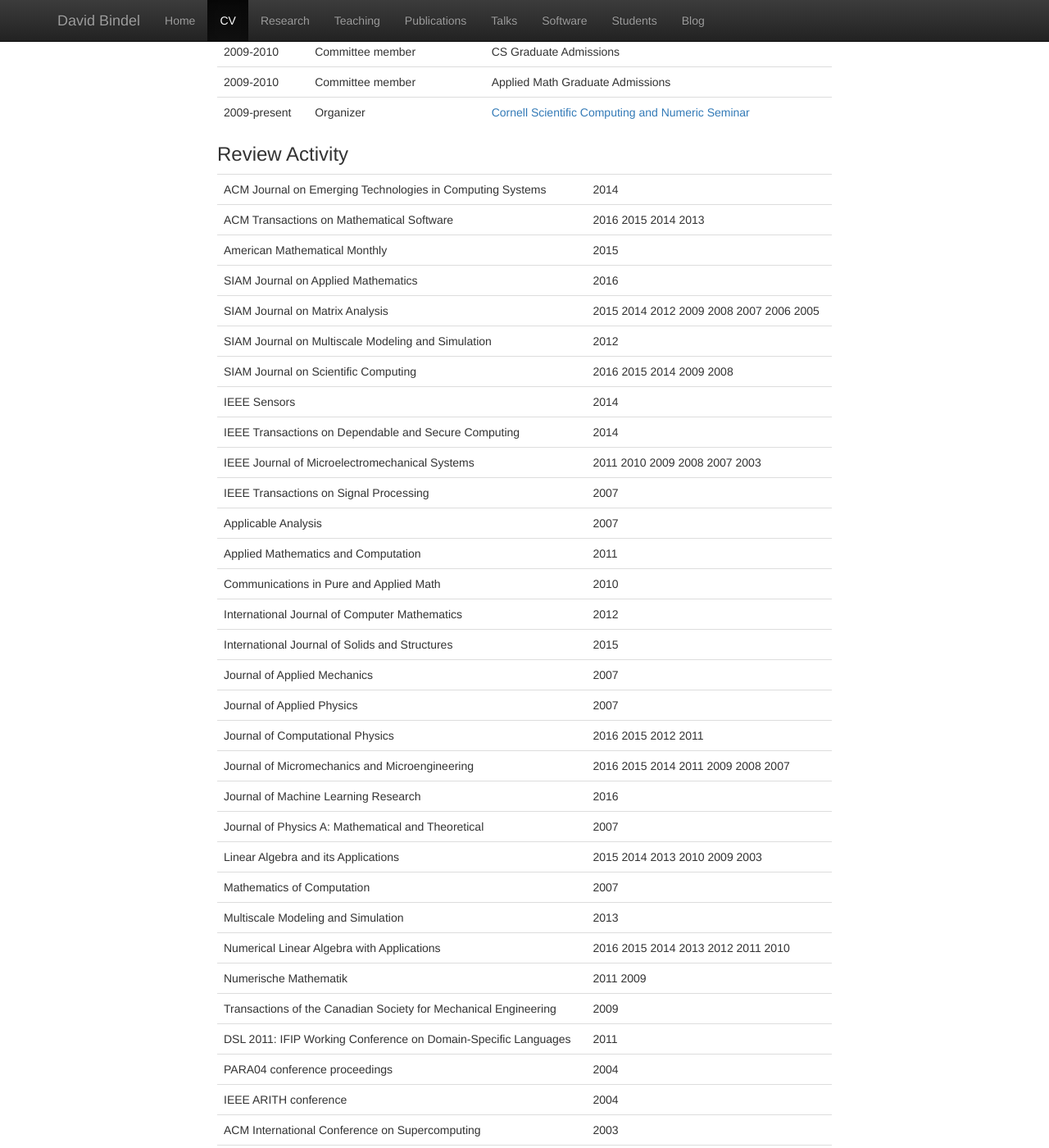
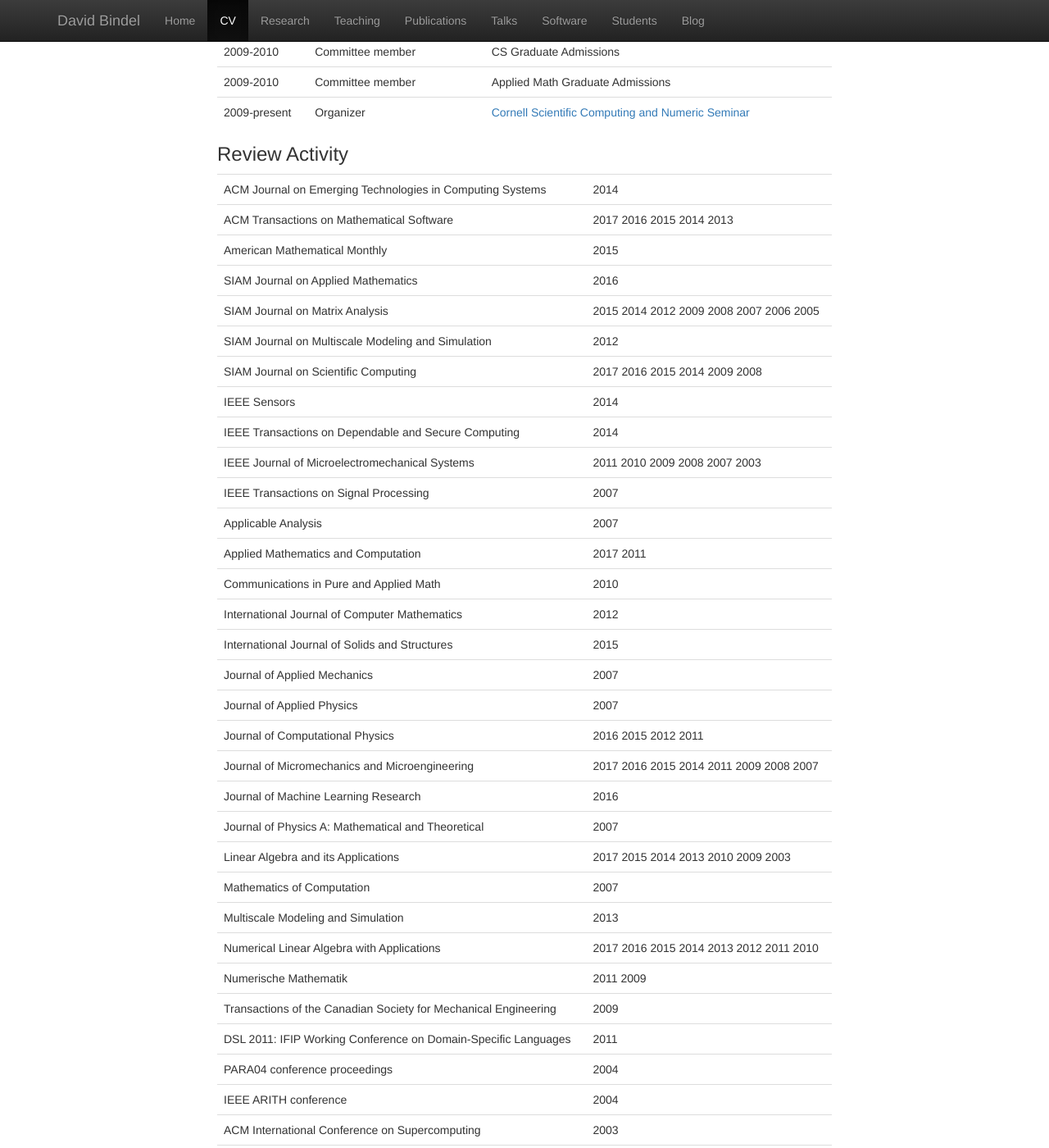
Before and after one commit to dbindel/cornell_web, a Jekyll site: the page built from vita.html, in a window 1280 px wide and 1400 px high, scrolled down 15073 px. Shown: the whole window at 82% size. Built offline with Jekyll 4.4.1, drawn with Linux system fonts in a browser that asks for light colours; nearby versions of some CDN libraries; some of the changed text lies outside the part shown.

Commit message:
Update review stuff.

```diff
--- a/_data/reviewing.yml
+++ b/_data/reviewing.yml
@@ -3,7 +3,7 @@
   when: [2014]
 -
   what: ACM Transactions on Mathematical Software
-  when: [2013, 2014, 2015, 2016]
+  when: [2013, 2014, 2015, 2016, 2017]
 -
   what: American Mathematical Monthly
   when: [2015]
@@ -18,7 +18,7 @@
   when: [2012]
 -
   what: SIAM Journal on Scientific Computing
-  when: [2008, 2009, 2014, 2015, 2016]
+  when: [2008, 2009, 2014, 2015, 2016, 2017]
 -
   what: IEEE Sensors
   when: [2014]
@@ -36,7 +36,7 @@
   when: [2007]
 -
   what: Applied Mathematics and Computation
-  when: [2011]
+  when: [2011, 2017]
 -
   what: Communications in Pure and Applied Math
   when: [2010]
@@ -57,7 +57,7 @@
   when: [2011, 2012, 2015, 2016]
 -
   what: Journal of Micromechanics and Microengineering
-  when: [2007, 2008, 2009, 2011, 2014, 2015, 2016]
+  when: [2007, 2008, 2009, 2011, 2014, 2015, 2016, 2017]
 -
   what: Journal of Machine Learning Research
   when: [2016]
@@ -66,7 +66,7 @@
   when: [2007]
 -
   what: Linear Algebra and its Applications
-  when: [2003, 2009, 2010, 2013, 2014, 2015]
+  when: [2003, 2009, 2010, 2013, 2014, 2015, 2017]
 -
   what: Mathematics of Computation
   when: [2007]
@@ -75,7 +75,7 @@
   when: [2013]
 -
   what: Numerical Linear Algebra with Applications
-  when: [2010, 2011, 2012, 2013, 2014, 2015, 2016]
+  when: [2010, 2011, 2012, 2013, 2014, 2015, 2016, 2017]
 -
   what: Numerische Mathematik
   when: [2009, 2011]
@@ -105,7 +105,7 @@
   when: [2009, 2015]
 -
   what: Proposal referee for NSF
-  when: [2012, 2016, 2017]
+  when: [2012, 2016, 2017, 2018]
 -
   what: Proposal referee for NASA
   when: [2017]
```
